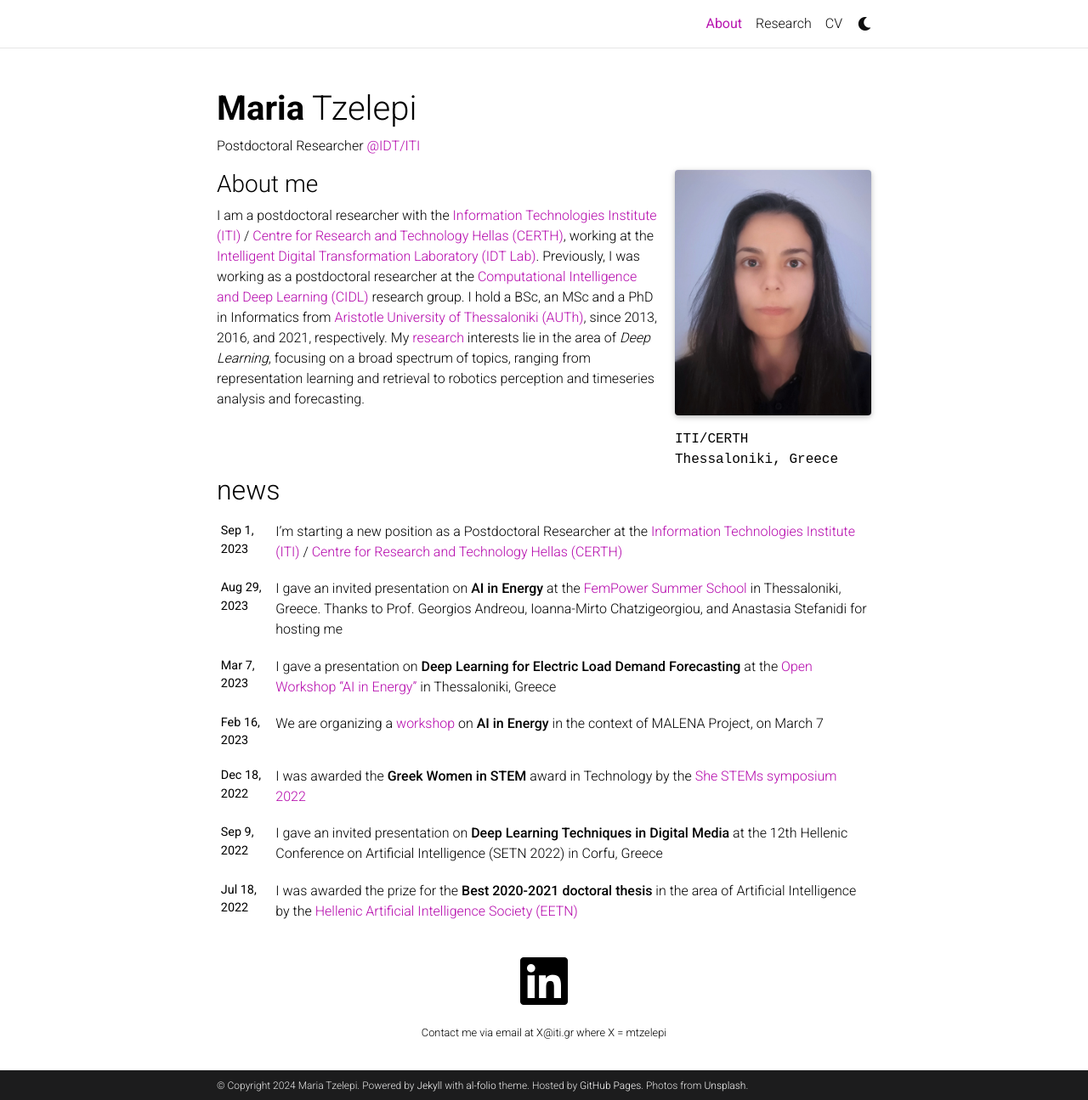
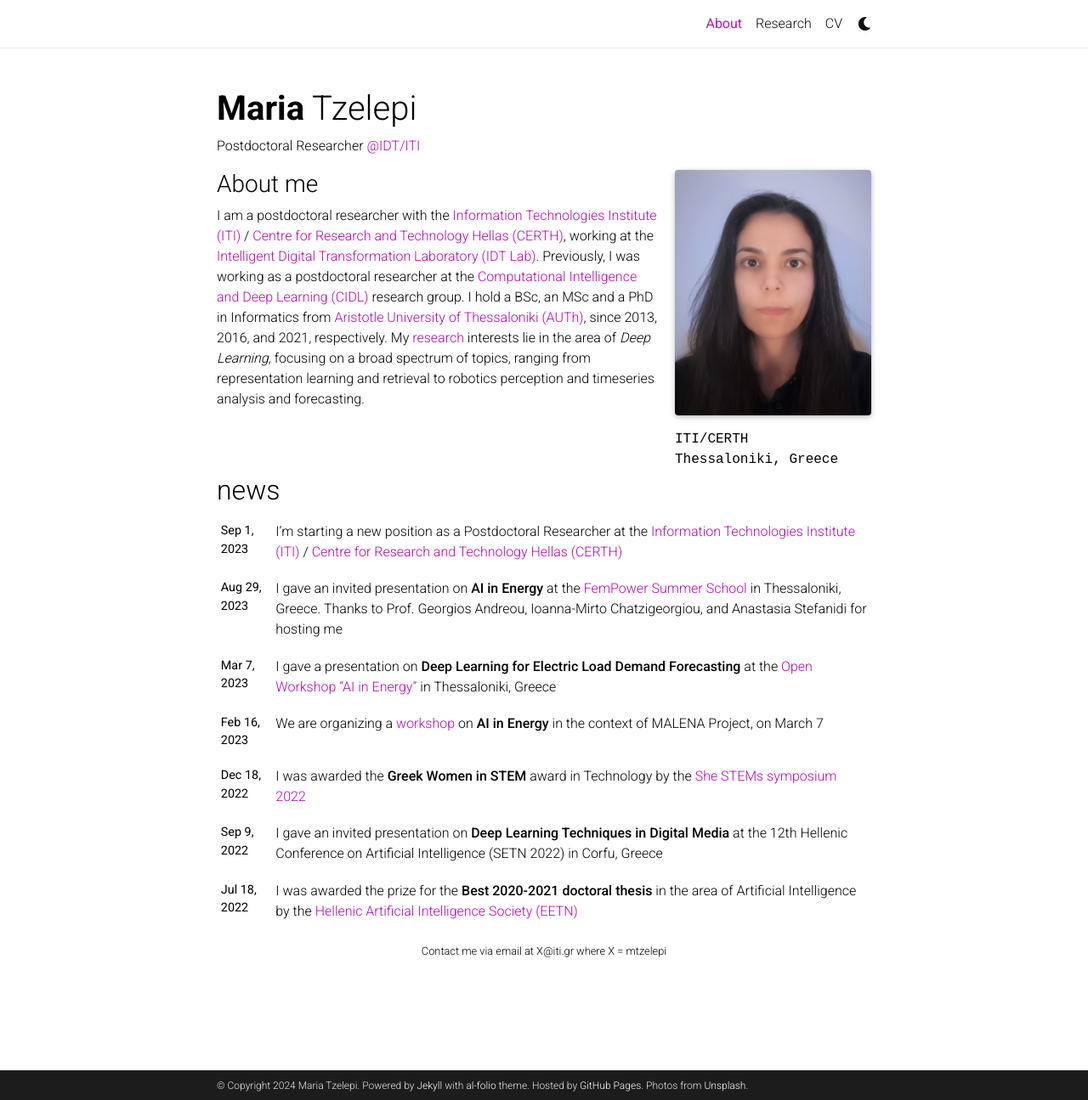
Before and after one commit to mtzelepi/mtzelepi.github.io, a Jekyll site: the page built from _pages/about.md, in a window 1280 px wide and 1295 px high. Shown: the whole window at 85% size. Built offline with Jekyll 4.4.1, drawn with Linux system fonts in a browser that asks for light colours; full-size pictures stand in for the smaller copies a plugin makes; comment, search, counter and statistics services are not loaded; a style sheet for code colours, icons or effects is not loaded.

```diff
--- a/_config.yml
+++ b/_config.yml
@@ -72,7 +72,7 @@ github_username: # your GitHub user name
 gitlab_username: # your GitLab user name
 twitter_username: # your Twitter handle
 scholar_userid: ZMOW1K0AAAAJ # your Google Scholar ID
-linkedin_username: maria-tzeleph # your LinkedIn user name
+linkedin_username: # maria-tzeleph # your LinkedIn user name
 orcid_id: # your ORCID ID
 medium_username: # your Medium username
 quora_username: # your Quora username
```
